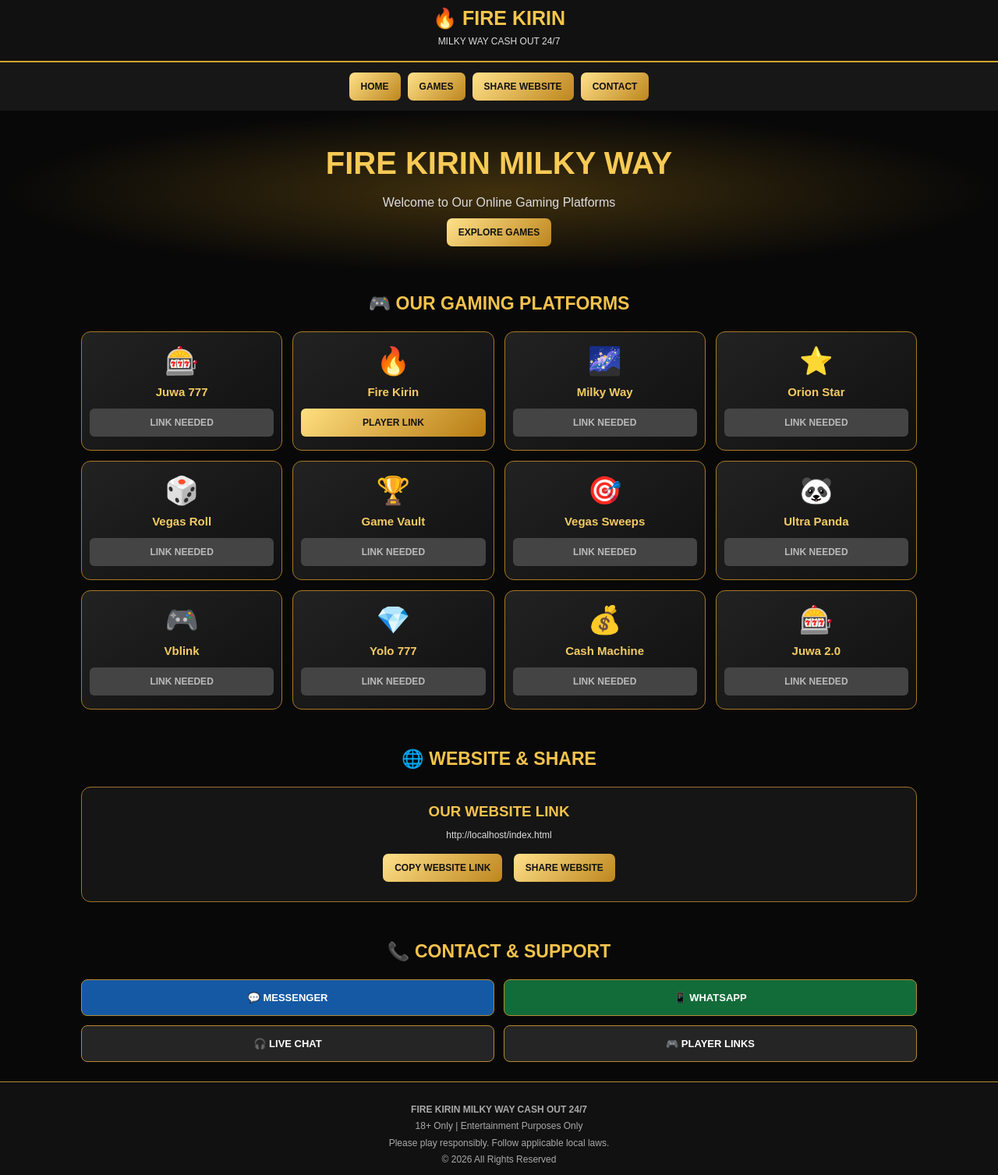
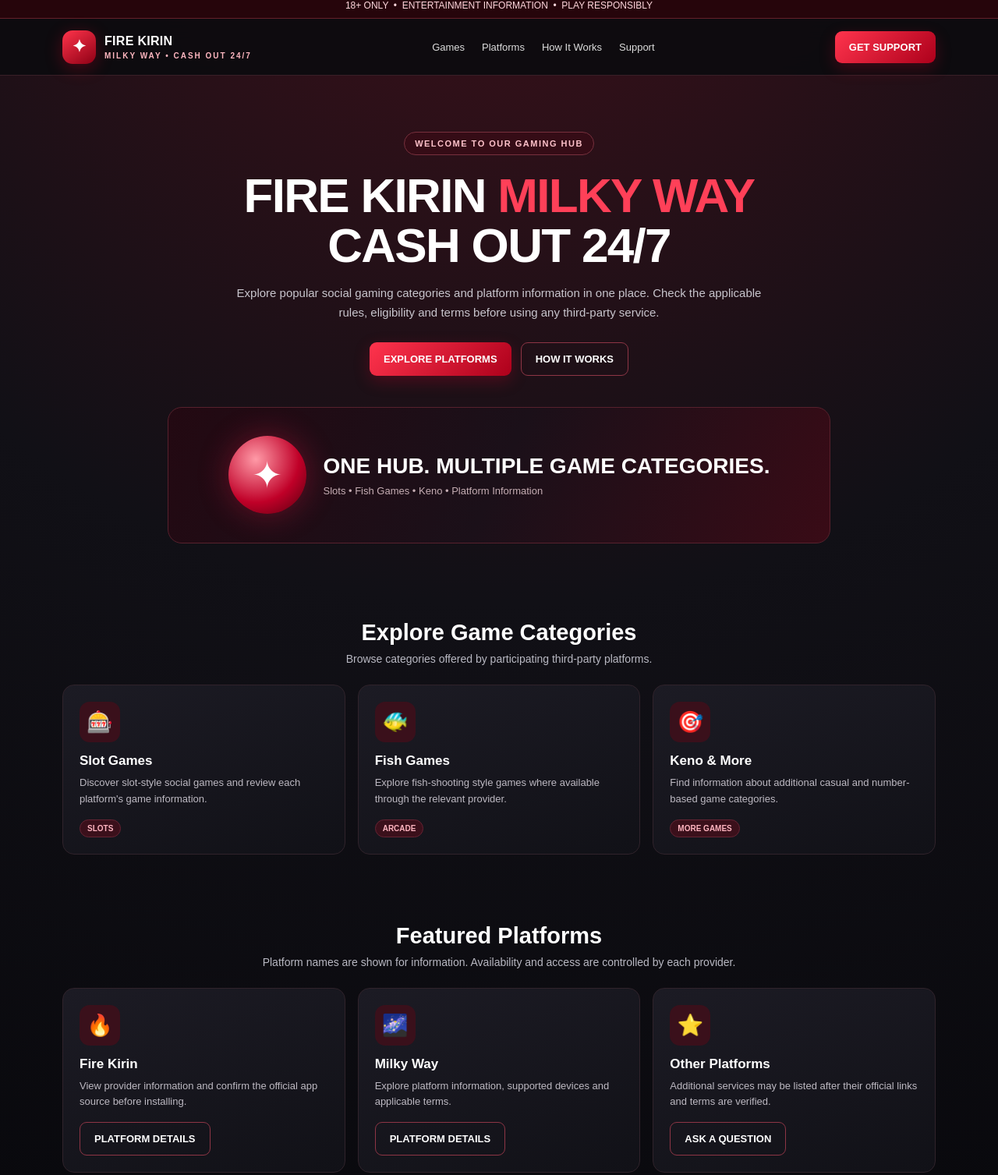
Before and after one commit to premiumgaminglounge/Fire-Kirin-Milky-Way, a plain HTML site: page index.html in a window 1280 px wide. Shown: the part 9-1516 px from the top of the page at 78% size. Drawn offline with Linux system fonts and the light colour scheme.

Commit message:
Update index.html

```diff
--- a/index.html
+++ b/index.html
@@ -1,217 +1,131 @@
-
-<!DOCTYPE html>
+<!doctype html>
 <html lang="en">
 <head>
-<meta charset="UTF-8">
-<meta name="viewport" content="width=device-width, initial-scale=1.0">
-<meta name="theme-color" content="#080808">
+  <meta charset="utf-8">
+  <meta name="viewport" content="width=device-width, initial-scale=1">
+  <meta name="theme-color" content="#a90016">
+  <meta name="description" content="Fire Kirin Milky Way Cash Out 24/7 — gaming platform information, game categories and support. 18+ only.">
   <title>Fire Kirin Milky Way Cash Out 24/7</title>
   <style>
-*{box-sizing:border-box;margin:0;padding:0}
-body{
- background:#080808;color:#fff;
- font-family:Arial,sans-serif;
-}
-header{
- background:#111;
- border-bottom:2px solid #d5a52b;
- padding:18px 12px;text-align:center;
-}
-.logo{color:#f6c64b;font-size:25px;font-weight:900}
-header p{color:#ddd;font-size:12px;margin-top:8px}
-nav{
- display:flex;justify-content:center;gap:9px;
- flex-wrap:wrap;padding:13px;background:#171717;
-}
-nav a,.btn{
- text-decoration:none;color:#111;
- background:linear-gradient(135deg,#ffe18a,#bd861d);
- padding:11px 15px;border-radius:7px;
- font-size:12px;font-weight:bold;
-}
-.hero{
- text-align:center;padding:45px 15px;
- background:radial-gradient(ellipse at center,#40300d,#080808 70%);
-}
-.hero h1{color:#f7ca55;font-size:29px}
-.hero p{color:#ddd;margin:15px auto;line-height:1.6}
-.section{padding:25px 14px;max-width:1100px;margin:auto}
-.heading{
- color:#f4c34c;text-align:center;
- font-size:23px;margin-bottom:22px;
-}
-.grid{
- display:grid;
- grid-template-columns:repeat(2,minmax(0,1fr));
- gap:13px;
-}
-.game{
- background:linear-gradient(145deg,#222,#101010);
- border:1px solid #a77a24;
- border-radius:12px;padding:17px 10px;
- text-align:center;
-}
-.game .symbol{font-size:35px;margin-bottom:10px}
-.game h3{font-size:15px;color:#f4cb64;margin-bottom:13px}
-.game a{
- display:block;text-decoration:none;
- background:linear-gradient(135deg,#ffdf80,#b77b12);
- color:#111;padding:11px 5px;
- border-radius:6px;font-weight:bold;font-size:12px;
-}
-.game a.disabled{
- background:#444;color:#bbb;
- pointer-events:none;
-}
-.links{
- background:#151515;border:1px solid #9b742b;
- padding:20px;border-radius:12px;text-align:center;
-}
-.links p{font-size:12px;color:#ddd;margin:12px 0;word-break:break-all}
-.links button{border:0;cursor:pointer;margin:5px}
-.contact{
- display:grid;grid-template-columns:1fr 1fr;
- gap:12px;margin-top:18px;
-}
-.contact a{
- text-decoration:none;text-align:center;
- padding:15px 5px;border-radius:8px;
- color:white;font-weight:bold;font-size:13px;
- background:#252525;border:1px solid #b58a32;
-}
-.contact .wa{background:#126c39}
-.contact .ms{background:#1559a4}
-footer{
- text-align:center;padding:25px 12px;
- color:#aaa;background:#111;
- font-size:12px;line-height:1.8;
- border-top:1px solid #b58a32;
-}
-@media(min-width:650px){
- .grid{grid-template-columns:repeat(4,1fr)}
- .hero h1{font-size:40px}
-}
+    :root{--red:#c90020;--red2:#ff263e;--dark:#09090d;--panel:#15151d;--muted:#b9b9c3;--gold:#ffd36a}
+    *{box-sizing:border-box} html{scroll-behavior:smooth}
+    body{margin:0;background:radial-gradient(circle at 50% -10%,#40101a 0,#111016 38%,#08080c 75%);color:#fff;font-family:Arial,Helvetica,sans-serif}
+    a{color:inherit;text-decoration:none}.wrap{width:min(1120px,92%);margin:auto}
+    .notice{background:#26050b;border-bottom:1px solid #64202a;text-align:center;padding:9px 12px;font-size:12px;color:#ffd9de}
+    header{position:sticky;top:0;z-index:10;background:#0c0b10ed;backdrop-filter:blur(12px);border-bottom:1px solid #382027}
+    .nav{min-height:72px;display:flex;align-items:center;justify-content:space-between;gap:18px}
+    .brand{display:flex;align-items:center;gap:11px;font-weight:900;letter-spacing:.3px}
+    .mark{width:43px;height:43px;border-radius:13px;background:linear-gradient(145deg,#ff344b,#8e0015);display:grid;place-items:center;box-shadow:0 5px 22px #e000284d;font-size:22px}
+    .brand small{display:block;color:#ffb7c0;font-size:10px;letter-spacing:2px;margin-top:4px}
+    .navlinks{display:flex;gap:22px;color:#ddd;font-size:13px}.navlinks a:hover{color:#ff5267}
+    .btn{display:inline-flex;justify-content:center;align-items:center;gap:8px;border:0;border-radius:9px;padding:13px 18px;font-weight:800;font-size:13px;cursor:pointer;background:linear-gradient(135deg,#ff344d,#ad001b);color:#fff;box-shadow:0 7px 20px #d4002b40}
+    .btn.outline{background:transparent;border:1px solid #8d3545;box-shadow:none}
+    .hero{padding:72px 0 54px;text-align:center}
+    .eyebrow{display:inline-block;border:1px solid #77303d;background:#350c16;color:#ffc3cb;border-radius:30px;padding:8px 13px;font-size:11px;letter-spacing:1.5px;font-weight:800}
+    h1{font-size:clamp(34px,6vw,62px);line-height:1.04;margin:20px auto 15px;max-width:850px;letter-spacing:-1.7px}
+    h1 span{color:#ff4058}.lead{color:#c8c5cd;line-height:1.7;max-width:680px;margin:0 auto 25px;font-size:15px}
+    .actions{display:flex;justify-content:center;gap:12px;flex-wrap:wrap}
+    .hero-art{margin:40px auto 0;max-width:850px;min-height:175px;border:1px solid #57212d;border-radius:18px;background:linear-gradient(115deg,#230912,#1b1019 50%,#390b16);display:flex;align-items:center;justify-content:center;gap:22px;overflow:hidden;padding:25px}
+    .orb{width:100px;height:100px;border-radius:50%;display:grid;place-items:center;font-size:48px;background:radial-gradient(circle at 35% 30%,#ff9aa7,#c00028 58%,#51000e);box-shadow:0 0 40px #fa1b4c55}
+    .hero-art strong{font-size:clamp(18px,3vw,28px);display:block}.hero-art p{color:#c6aeb4;margin:8px 0 0;font-size:13px}
+    section{padding:44px 0}.section-head{text-align:center;margin-bottom:25px}.section-head h2{font-size:29px;margin:0 0 9px}.section-head p{color:var(--muted);font-size:14px;margin:0}
+    .grid{display:grid;grid-template-columns:repeat(3,1fr);gap:16px}
+    .card{background:linear-gradient(160deg,#1c1b24,#111117);border:1px solid #30232b;border-radius:15px;padding:21px;min-height:180px;transition:.2s}
+    .card:hover{transform:translateY(-4px);border-color:#a52a42}
+    .gameicon{width:52px;height:52px;border-radius:13px;background:#3a101b;display:grid;place-items:center;font-size:27px;margin-bottom:14px}
+    .card h3{margin:0 0 8px;font-size:17px}.card p{color:#bdb9c2;font-size:13px;line-height:1.6;margin:0 0 15px}
+    .tag{display:inline-block;color:#ffb5c0;background:#3b101b;border:1px solid #652333;border-radius:20px;padding:5px 9px;font-size:10px;font-weight:700}
+    .steps{display:grid;grid-template-columns:repeat(3,1fr);gap:14px}.step{padding:20px;border-radius:14px;background:#14131a;border:1px solid #30242b}
+    .num{color:#ff5369;font-weight:900;font-size:12px;letter-spacing:1px}.step h3{font-size:16px;margin:10px 0 7px}.step p{color:#bcb8c1;font-size:13px;line-height:1.6;margin:0}
+    .support{background:linear-gradient(110deg,#310b14,#180d14);border:1px solid #662333;border-radius:18px;padding:30px;text-align:center}
+    .support h2{margin:0 0 9px}.support p{color:#d1c0c5;font-size:14px;line-height:1.6;max-width:650px;margin:0 auto 18px}
+    .disclaimer{font-size:12px;line-height:1.7;color:#aaa6af;background:#111016;border:1px solid #2b252d;border-radius:12px;padding:17px;margin-top:20px}
+    footer{border-top:1px solid #30232b;padding:24px 0 35px;color:#9f9ba5;font-size:12px;text-align:center}
+    .footlinks{display:flex;justify-content:center;gap:18px;flex-wrap:wrap;margin-bottom:12px;color:#d0cbd3}
+    @media(max-width:760px){.navlinks{display:none}.grid,.steps{grid-template-columns:1fr}.hero{padding:52px 0 35px}.hero-art{min-height:145px}.orb{width:75px;height:75px;font-size:35px}.support{padding:24px 17px}}
   </style>
 </head>
 <body>
-
+  <div class="notice">18+ ONLY &nbsp;•&nbsp; ENTERTAINMENT INFORMATION &nbsp;•&nbsp; PLAY RESPONSIBLY</div>
   <header>
- <div class="logo">🔥 FIRE KIRIN</div>
- <p>MILKY WAY CASH OUT 24/7</p>
+    <div class="wrap nav">
+      <a class="brand" href="#">
+        <span class="mark">✦</span>
+        <span>FIRE KIRIN <small>MILKY WAY • CASH OUT 24/7</small></span>
+      </a>
+      <nav class="navlinks">
+        <a href="#games">Games</a><a href="#platforms">Platforms</a><a href="#how">How It Works</a><a href="#support">Support</a>
+      </nav>
+      <a class="btn" href="#support">GET SUPPORT</a>
+    </div>
   </header>
 
-<nav>
- <a href="#home">HOME</a>
- <a href="#games">GAMES</a>
- <a href="#links">SHARE WEBSITE</a>
- <a href="#contact">CONTACT</a>
-</nav>
-
-<section class="hero" id="home">
- <h1>FIRE KIRIN MILKY WAY</h1>
- <p>Welcome to Our Online Gaming Platforms</p>
- <a class="btn" href="#games">EXPLORE GAMES</a>
-</section>
-
-<section class="section" id="games">
- <h2 class="heading">🎮 OUR GAMING PLATFORMS</h2>
- <div class="grid" id="gameGrid"></div>
-</section>
-
-<section class="section" id="links">
- <h2 class="heading">🌐 WEBSITE & SHARE</h2>
- <div class="links">
-  <h3 style="color:#f4c34c">OUR WEBSITE LINK</h3>
-  <p id="siteLink"></p>
-  <button class="btn" onclick="copyWebsite()">COPY WEBSITE LINK</button>
-  <button class="btn" onclick="shareWebsite()">SHARE WEBSITE</button>
+  <main>
+    <section class="hero wrap">
+      <span class="eyebrow">WELCOME TO OUR GAMING HUB</span>
+      <h1>FIRE KIRIN <span>MILKY WAY</span><br> CASH OUT 24/7</h1>
+      <p class="lead">Explore popular social gaming categories and platform information in one place. Check the applicable rules, eligibility and terms before using any third-party service.</p>
+      <div class="actions">
+        <a class="btn" href="#platforms">EXPLORE PLATFORMS</a>
+        <a class="btn outline" href="#how">HOW IT WORKS</a>
+      </div>
+      <div class="hero-art">
+        <div class="orb">✦</div>
+        <div style="text-align:left"><strong>ONE HUB. MULTIPLE GAME CATEGORIES.</strong><p>Slots • Fish Games • Keno • Platform Information</p></div>
       </div>
     </section>
 
-<section class="section" id="contact">
- <h2 class="heading">📞 CONTACT & SUPPORT</h2>
- <div class="contact">
-  <a class="ms" href="https://m.me/1357941364079861" target="_blank">💬 MESSENGER</a>
-  <a class="wa" href="https://wa.me/14482414979" target="_blank">📱 WHATSAPP</a>
-  <a href="#" onclick="openLiveChat();return false">🎧 LIVE CHAT</a>
-  <a href="#games">🎮 PLAYER LINKS</a>
+    <section id="games">
+      <div class="wrap">
+        <div class="section-head"><h2>Explore Game Categories</h2><p>Browse categories offered by participating third-party platforms.</p></div>
+        <div class="grid">
+          <article class="card"><div class="gameicon">🎰</div><h3>Slot Games</h3><p>Discover slot-style social games and review each platform's game information.</p><span class="tag">SLOTS</span></article>
+          <article class="card"><div class="gameicon">🐠</div><h3>Fish Games</h3><p>Explore fish-shooting style games where available through the relevant provider.</p><span class="tag">ARCADE</span></article>
+          <article class="card"><div class="gameicon">🎯</div><h3>Keno & More</h3><p>Find information about additional casual and number-based game categories.</p><span class="tag">MORE GAMES</span></article>
+        </div>
       </div>
     </section>
 
+    <section id="platforms">
+      <div class="wrap">
+        <div class="section-head"><h2>Featured Platforms</h2><p>Platform names are shown for information. Availability and access are controlled by each provider.</p></div>
+        <div class="grid">
+          <article class="card"><div class="gameicon">🔥</div><h3>Fire Kirin</h3><p>View provider information and confirm the official app source before installing.</p><a class="btn outline" href="#support">PLATFORM DETAILS</a></article>
+          <article class="card"><div class="gameicon">🌌</div><h3>Milky Way</h3><p>Explore platform information, supported devices and applicable terms.</p><a class="btn outline" href="#support">PLATFORM DETAILS</a></article>
+          <article class="card"><div class="gameicon">⭐</div><h3>Other Platforms</h3><p>Additional services may be listed after their official links and terms are verified.</p><a class="btn outline" href="#support">ASK A QUESTION</a></article>
+        </div>
+      </div>
+    </section>
+
+    <section id="how">
+      <div class="wrap">
+        <div class="section-head"><h2>Before You Get Started</h2><p>Simple steps to help you make an informed choice.</p></div>
+        <div class="steps">
+          <article class="step"><div class="num">STEP 01</div><h3>Check Eligibility</h3><p>Confirm you meet the legal age and location requirements that apply where you live.</p></article>
+          <article class="step"><div class="num">STEP 02</div><h3>Verify the Provider</h3><p>Use only verified provider websites or app stores. Review privacy, fees and platform terms.</p></article>
+          <article class="step"><div class="num">STEP 03</div><h3>Understand the Terms</h3><p>Any rewards, redemption or withdrawal rules are set by the provider and are never guaranteed here.</p></article>
+        </div>
+      </div>
+    </section>
+
+    <section id="support">
+      <div class="wrap">
+        <div class="support">
+          <h2>Need Platform Information?</h2>
+          <p>Contact details and verified platform links can be added here. No payment, deposit, account login or withdrawal is processed by this information page.</p>
+          <a class="btn" href="mailto:YOUR-SUPPORT-EMAIL@example.com?subject=Fire%20Kirin%20Milky%20Way%20Information">EMAIL SUPPORT</a>
+        </div>
+        <div class="disclaimer"><strong>Important:</strong> 18+ only. This page is an independent information/marketing page and is not the official website of Fire Kirin, Milky Way or any other game provider. Game availability, eligibility, promotions and any redemption or withdrawal terms are determined solely by the relevant provider and applicable local law. No winnings, payouts or cash-outs are promised or guaranteed. Do not spend money you cannot afford to lose. If social gaming or gambling is restricted where you live, do not participate.</div>
+      </div>
+    </section>
+  </main>
+
   <footer>
- <p><b>FIRE KIRIN MILKY WAY CASH OUT 24/7</b></p>
- <p>18+ Only | Entertainment Purposes Only</p>
- <p>Please play responsibly. Follow applicable local laws.</p>
- <p>© 2026 All Rights Reserved</p>
+    <div class="wrap">
+      <div class="footlinks"><a href="#games">Games</a><a href="#platforms">Platforms</a><a href="#how">Responsible Play</a><a href="#support">Contact</a></div>
+      © <span id="year"></span> Fire Kirin Milky Way Cash Out 24/7. All rights reserved.
+    </div>
   </footer>
-
-<script>
-const games = [
- ["Juwa 777","🎰",""],
- ["Fire Kirin","🔥","https://firekirin.com/download-fire-kirin-app.html"],
- ["Milky Way","🌌",""],
- ["Orion Star","⭐",""],
- ["Vegas Roll","🎲",""],
- ["Game Vault","🏆",""],
- ["Vegas Sweeps","🎯",""],
- ["Ultra Panda","🐼",""],
- ["Vblink","🎮",""],
- ["Yolo 777","💎",""],
- ["Cash Machine","💰",""],
- ["Juwa 2.0","🎰",""]
-];
-
-const grid=document.getElementById("gameGrid");
-
-games.forEach(g=>{
- const card=document.createElement("div");
- card.className="game";
- const link=document.createElement("a");
- link.textContent=g[2]?"PLAYER LINK":"LINK NEEDED";
- link.href=g[2]||"#";
- if(g[2]){
-  link.target="_blank";
-  link.rel="noopener noreferrer";
- }else{
-  link.className="disabled";
- }
- const symbol=document.createElement("div");
- symbol.className="symbol";
- symbol.textContent=g[1];
- const title=document.createElement("h3");
- title.textContent=g[0];
- card.append(symbol,title,link);
- grid.appendChild(card);
-});
-
-document.getElementById("siteLink").textContent=location.href;
-
-function copyWebsite(){
- navigator.clipboard.writeText(location.href)
- .then(()=>alert("Website link copied!"))
- .catch(()=>alert("Please copy the website address from your browser."));
-}
-
-async function shareWebsite(){
- if(navigator.share){
-  try{
-   await navigator.share({
-    title:"Fire Kirin Milky Way Cash Out 24/7",
-    url:location.href
-   });
-  }catch(e){}
- }else{
-  copyWebsite();
- }
-}
-
-function openLiveChat(){
- if(window.Chaport && typeof window.Chaport.open==="function"){
-  window.Chaport.open();
- }else{
-  alert("Live Chat will be available after adding your Chaport installation code.");
- }
-}
-</script>
+  <script>document.getElementById('year').textContent=new Date().getFullYear();</script>
 </body>
 </html>
```
Lines whose indentation alone changed are shown as unchanged.
